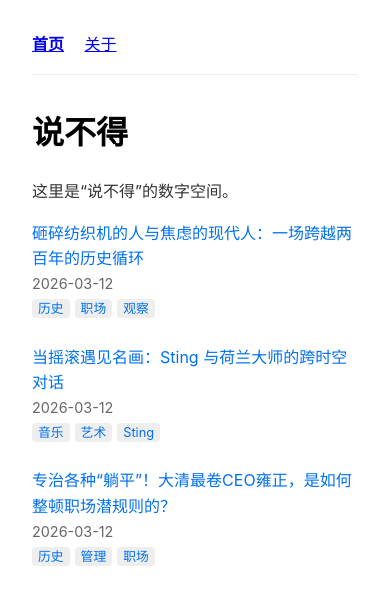
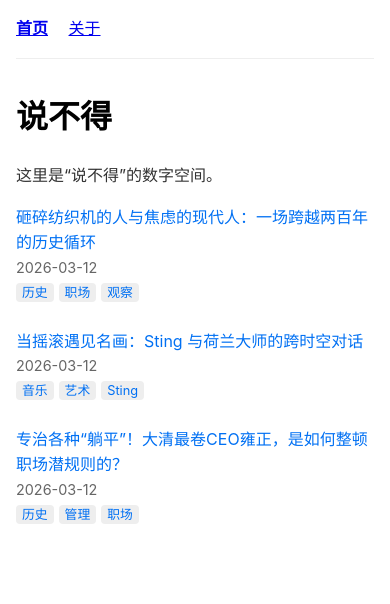
Before and after one commit to njcnki/my-blog, an Astro site: page / in a window 390 px wide. Built offline with nearby package versions, Linux system fonts and the light colour scheme; Astro itself is replaced by a stand-in of ours.

Commit message:
Optimize mobile responsive padding

```diff
--- a/src/pages/index.astro
+++ b/src/pages/index.astro
@@ -11,7 +11,10 @@ const allPosts = await getCollection('posts');
 		<meta name="viewport" content="width=device-width" />
 		<title>说不得</title>
 		<style>
-			body { font-family: -apple-system, BlinkMacSystemFont, "Segoe UI", Roboto, Helvetica, Arial, sans-serif; line-height: 1.6; color: #333; max-width: 700px; margin: 0 auto; padding: 2rem; }
+			body { font-family: -apple-system, BlinkMacSystemFont, "Segoe UI", Roboto, Helvetica, Arial, sans-serif; line-height: 1.6; color: #333; max-width: 700px; margin: 0 auto; padding: 1.5rem; }
+			@media (max-width: 600px) {
+				body { padding: 1rem; }
+			}
 			h1 { color: #000; }
 			a { color: #0070f3; text-decoration: none; }
 			a:hover { text-decoration: underline; }
--- a/src/pages/posts/[slug].astro
+++ b/src/pages/posts/[slug].astro
@@ -14,8 +14,11 @@ const { Content } = await render(post);
   <head>
     <title>{post.data.title}</title>
     <style is:global>
-        body { font-family: -apple-system, BlinkMacSystemFont, "Segoe UI", Roboto, Helvetica, Arial, sans-serif; line-height: 1.6; color: #333; max-width: 700px; margin: 0 auto; padding: 2rem; }
-        h1 { margin-bottom: 1rem; }
+        body { font-family: -apple-system, BlinkMacSystemFont, "Segoe UI", Roboto, Helvetica, Arial, sans-serif; line-height: 1.6; color: #333; max-width: 700px; margin: 0 auto; padding: 1.5rem; }
+        @media (max-width: 600px) {
+            body { padding: 1rem; }
+        }
+        h1 { margin-bottom: 1rem; font-size: 1.8rem; }
         article { border-top: 1px solid #eee; padding-top: 2rem; margin-top: 2rem; }
         article img { max-width: 100%; height: auto; border-radius: 8px; display: block; margin: 1.5rem 0; }
         article iframe { max-width: 100%; border-radius: 8px; display: block; margin: 1.5rem 0; }
```
